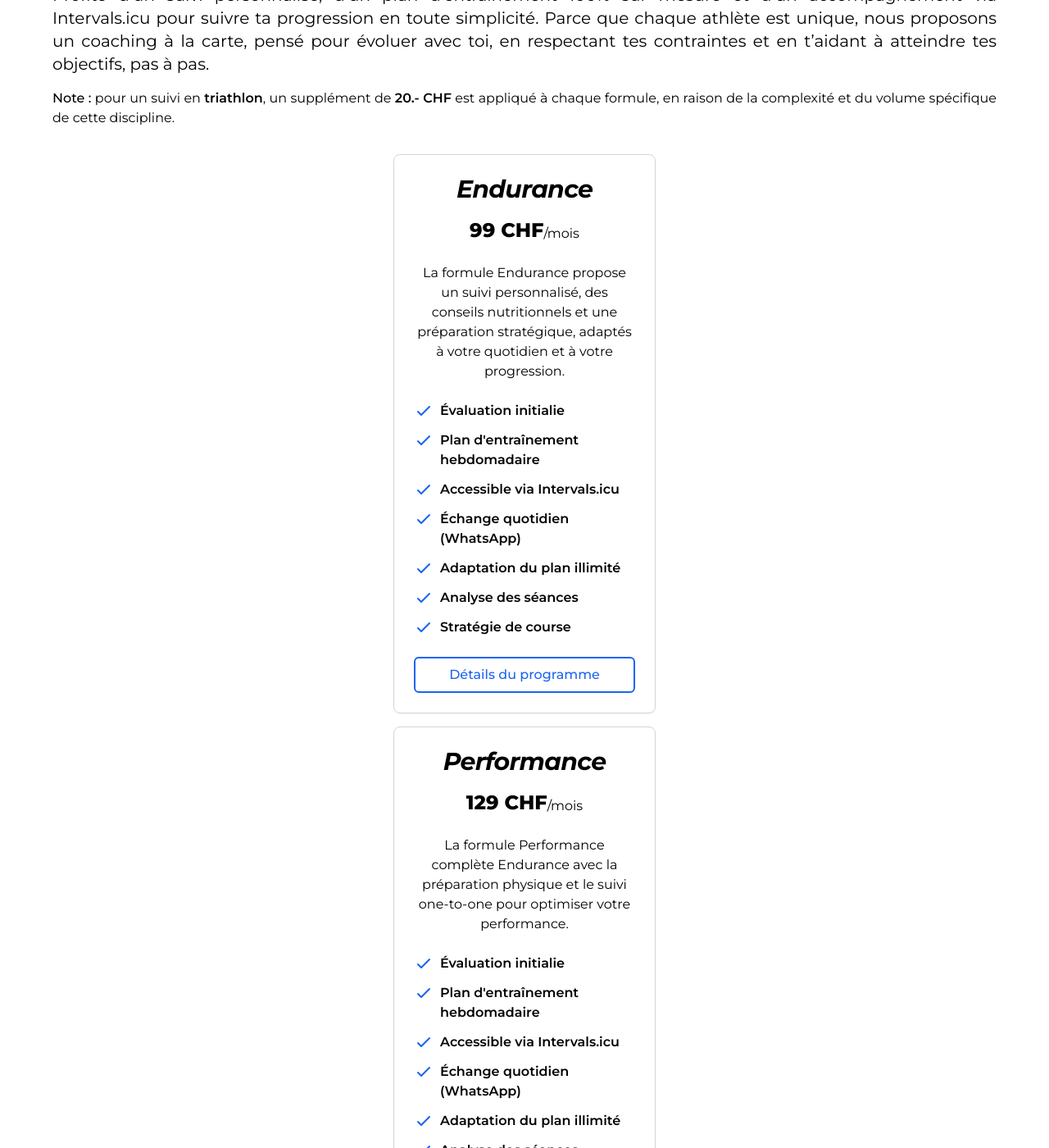
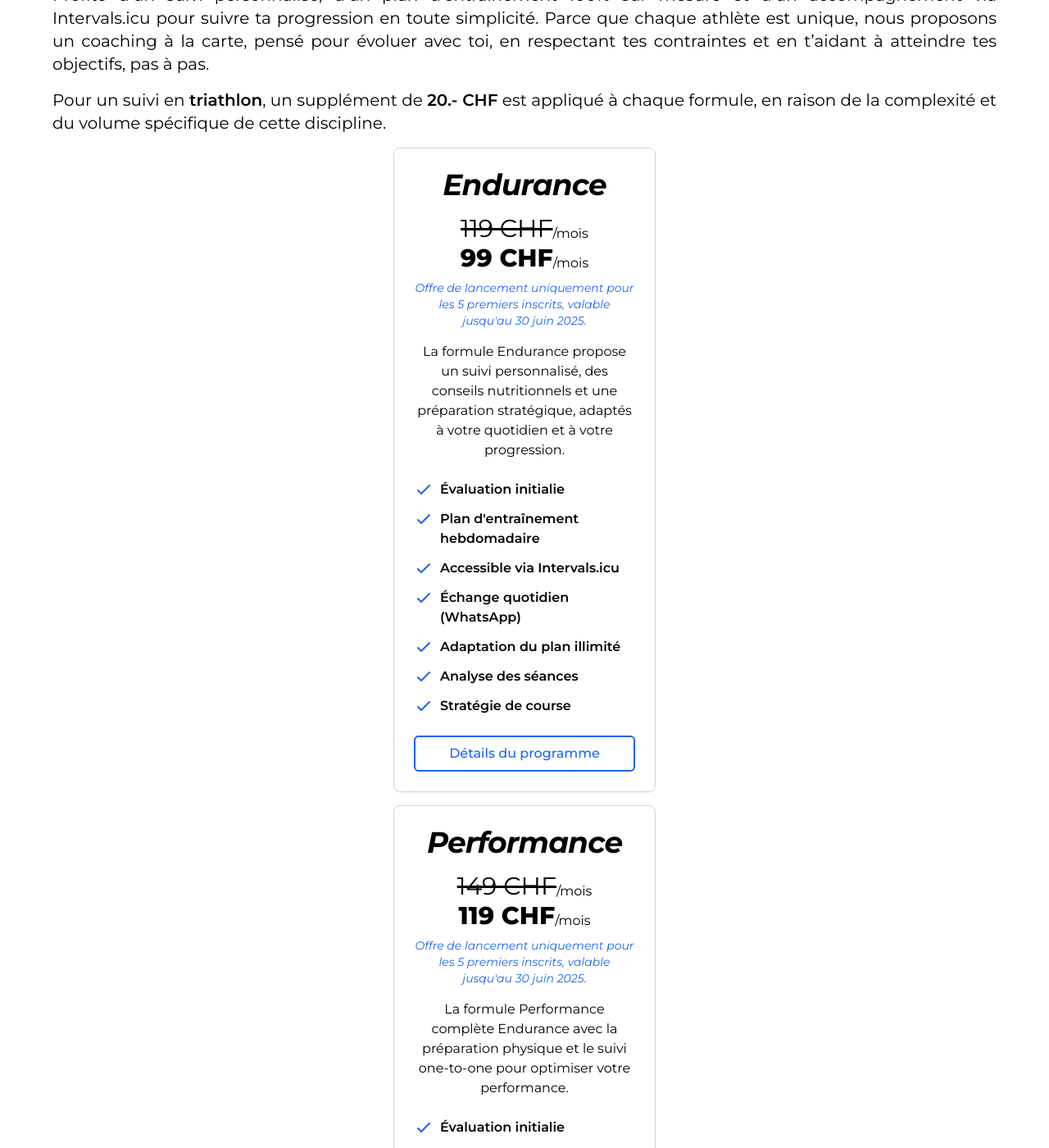
Before and after one commit to dieperid/atelier-endurance, a Jekyll site: the page built from src/pages/coaching.html, in a window 1280 px wide and 1400 px high, scrolled down 1372 px. Shown: the whole window at 82% size. Built offline with Jekyll 4.4.1, drawn with Linux system fonts in a browser that asks for light colours; nearby versions of some CDN libraries; some web fonts are replaced.

Commit message:
style: updated style

```diff
--- a/src/pages/coaching.html
+++ b/src/pages/coaching.html
@@ -6,12 +6,12 @@
 
 <div class="container mx-auto py-4 px-6 sm:px-16">
     <div class="mx-auto max-w-6xl">
-        <div class="flex flex-col justify-center space-y-4 md:space-y-8">
+        <div class="flex flex-col justify-center space-y-4 md:space-y-8 mb-4 md:mb-8">
             <h1 class="italic text-4xl font-semibold tracking-tight md:text-6xl lg:text-7xl xl:text-8xl">
                 Coaching
             </h1>
-            <div class="sm:text-justify">
-                <p class="md:text-lg lg:text-xl">
+            <div class="sm:text-justify md:text-lg lg:text-xl">
+                <p>
                     À l’<span class="font-semibold">Atelier de l’Endurance</span>, l’athlète est au cœur de l’approche.
                     Que tu sois débutant, en quête de progression ou en recherche de performance, notre méthode
                     d’entraînement s’adapte à ton niveau, ton rythme de vie et tes objectifs. Nos formules de coaching
@@ -23,11 +23,10 @@
                     en t’aidant à atteindre tes objectifs, pas à pas.
                 </p>
                 <p class="mt-4">
-                    <span class="font-medium">Note :</span> pour un suivi en <span
-                        class="font-semibold">triathlon</span>,
+                    Pour un suivi en <span class="font-semibold">triathlon</span>,
                     un supplément de <span class="font-semibold">20.- CHF</span> est appliqué à chaque formule, en
                     raison de
-                    la complexité et du volume spécifique de cette discipline.<br><br>
+                    la complexité et du volume spécifique de cette discipline.
                 </p>
             </div>
         </div>
@@ -37,16 +36,23 @@
             <!-- Endurance -->
             <div
                 class="flex flex-col border border-gray-300 shadow-sm rounded-lg p-6 max-w-xs lg:max-w-md mx-auto lg:mx-0">
-                <h2 class="mx-auto italic text-3xl font-bold tracking-tight xl:text-4xl">
+                <h2 class="mx-auto italic text-4xl font-bold tracking-tight">
                     Endurance
                 </h2>
-                <div class="flex items-end justify-center mt-4">
-                    <p class="text-2xl xl:text-4xl font-extrabold">
-                        99 CHF
+                <div class="flex flex-col items-center mt-4">
+                    <div class="flex items-end justify-center">
+                        <p class="text-3xl xl:text-4xl line-through">119 CHF</p>
+                        <p>/mois</p>
+                    </div>
+                    <div class="flex items-end justify-center">
+                        <p class="text-3xl xl:text-4xl font-extrabold">99 CHF</p>
+                        <p>/mois</p>
+                    </div>
+                    <p class="text-sm italic text-blue-600 text-center mt-2">
+                        Offre de lancement uniquement pour les 5 premiers inscrits, valable jusqu'au 30 juin 2025.
                     </p>
-                    <p class="">/mois</p>
                 </div>
-                <div class="space-y-6 my-6">
+                <div class="space-y-6 mt-4 mb-6">
                     <p class="text-md md:text-base text-center xl:text-justify">
                         La formule Endurance propose un suivi personnalisé, des conseils nutritionnels et une
                         préparation stratégique, adaptés à votre quotidien et à votre progression.
@@ -139,16 +145,23 @@
             <!-- Performance -->
             <div
                 class="flex flex-col p-6 border border-gray-300 shadow-sm rounded-lg max-w-xs lg:max-w-md mx-auto lg:mx-0">
-                <h2 class="mx-auto italic text-3xl font-bold tracking-tight xl:text-4xl">
+                <h2 class="mx-auto italic text-4xl font-bold tracking-tight">
                     Performance
                 </h2>
-                <div class="flex items-end justify-center mt-4">
-                    <p class="text-2xl xl:text-4xl font-extrabold">
-                        129 CHF
+                <div class="flex flex-col items-center">
+                    <div class="flex items-end justify-center mt-4">
+                        <p class="text-3xl xl:text-4xl line-through">149 CHF</p>
+                        <p>/mois</p>
+                    </div>
+                    <div class="flex items-end justify-center">
+                        <p class="text-3xl xl:text-4xl font-extrabold">119 CHF</p>
+                        <p>/mois</p>
+                    </div>
+                    <p class="text-sm italic text-blue-600 text-center mt-2">
+                        Offre de lancement uniquement pour les 5 premiers inscrits, valable jusqu'au 30 juin 2025.
                     </p>
-                    <p class="">/mois</p>
                 </div>
-                <div class="space-y-6 my-6">
+                <div class="space-y-6 mt-4 mb-6">
                     <p class="text-md md:text-base text-center xl:text-justify">
                         La formule Performance complète Endurance avec la préparation physique et le suivi one-to-one
                         pour optimiser votre performance.
@@ -252,16 +265,16 @@
             <!-- Plan mensuel -->
             <div
                 class="flex flex-col p-6 border border-gray-300 shadow-sm rounded-lg max-w-xs lg:max-w-md mx-auto lg:mx-0">
-                <h2 class="mx-auto italic text-3xl font-bold tracking-tight xl:text-4xl">
+                <h2 class="mx-auto italic text-4xl font-bold tracking-tight">
                     Plan mensuel
                 </h2>
                 <div class="flex items-end justify-center mt-4">
-                    <p class="text-2xl xl:text-4xl font-extrabold">
-                        59 CHF
+                    <p class="text-3xl xl:text-4xl font-extrabold">
+                        59.- CHF
                     </p>
-                    <p class="">/mois</p>
+                    <p>/mois</p>
                 </div>
-                <div class="space-y-6 my-6">
+                <div class="space-y-6 mt-4 mb-6">
                     <p class="text-md md:text-base text-center xl:text-justify">
                         Le Plan mensuel vous fournit un plan personnalisé après un entretien, sans suivi des données,
                         avec une stratégie ciblée avant la compétition.
@@ -331,12 +344,14 @@
             <ol class="space-y-3 font-medium list-decimal list-inside mt-4 md:mt-6">
                 <li>
                     Choisis la formule d'accompagnement qui te correspond :
-                    <a href="{{'/pages/programs/mensuel.html' | relative_url}}" class="hover:text-blue-600">Plan
+                    <a href="{{'/pages/programs/mensuel.html' | relative_url}}"
+                        class="hover:text-blue-600 hover:underline">Plan
                         Mensuel</a>,
                     <a href="{{'/pages/programs/endurance.html' | relative_url}}"
-                        class="hover:text-blue-600">Endurance</a> ou
+                        class="hover:text-blue-600 hover:underline">Endurance</a>
+                    ou
                     <a href="{{'/pages/programs/performance.html' | relative_url}}"
-                        class="hover:text-blue-600">Performance</a>.
+                        class="hover:text-blue-600 hover:underline">Performance</a>.
                 </li>
                 <li>
                     Remplis le formulaire de demande de coaching avec un maximum d’informations.
@@ -372,26 +387,19 @@
                         <span x-text="open ? '➖' : '➕'"></span>
                     </button>
                     <div x-show="open" class="mt-2 max-w-md md:max-w-lg lg:max-w-4xl xl:max" x-transition>
-                        <ul class="px-4 list-disc list-inside">
-                            <li class="mb-1">Une augmentation de tes performances.</li>
-                            <li class="mb-1">Une diminution significative du risque de blessure.</li>
-                            <li class="mb-1">Une gestion optimisée de tes pics de forme pour exceller au bon moment.
+                        <ul class="px-4 list-disc list-inside space-y-1">
+                            <li>Une augmentation de tes performances.</li>
+                            <li>Une diminution significative du risque de blessure.</li>
+                            <li>Une gestion optimisée de tes pics de forme pour exceller au bon moment.</li>
+                            <li>Un allègement mental en confiant ton entraînement à un expert.</li>
+                            <li>Un plan 100 % personnalisé, adapté à ton profil de coureur et à tes contraintes.</li>
+                            <li>Un coach engagé dans ta progression, te guidant sur quoi faire et éviter.</li>
+                            <li>Un accompagnement sur mesure, tenant compte de ton âge, de ton expérience et de tes
+                                objectifs.</li>
+                            <li>Un coach passionné, partageant tes réussites et tes défis.</li>
+                            <li>Un soutien stratégique pour choisir tes courses et planifier efficacement
+                                tes saisons.
                             </li>
-                            <li class="mb-1">Un allègement mental en confiant ton entraînement à un expert.</li>
-                            <li class="mb-1">Un plan 100 % personnalisé, adapté à ton profil de coureur et à tes
-                                contraintes.</li>
-                            <li class="mb-1">Un coach engagé dans ta progression, te guidant sur quoi faire et
-                                éviter.
-                            </li>
-                            <li class="mb-1">Un accompagnement sur mesure, tenant compte de ton âge, de ton
-                                expérience
-                                et de
-                                tes objectifs.</li>
-                            <li class="mb-1">Un coach passionné, partageant tes réussites et tes défis.</li>
-                            <li class="mb-1">Un soutien stratégique pour choisir tes courses et planifier
-                                efficacement
-                                tes
-                                saisons.</li>
                         </ul>
                     </div>
                 </div>
@@ -404,15 +412,15 @@
                     <div x-show="open" class="mt-2" x-transition>
                         <p class="text-justify">
                             Nos formules <span class="font-semibold">Endurance</span> et <span
-                                class="font-semibold">Performance</span> sont proposées avec un engagement minimum
-                            de 3
-                            mois.
-                            Pour plus de flexibilité, le <span class="font-semibold">Plan mensuel</span> est
-                            disponible
-                            <span class="font-semibold">sans engagement</span>,
-                            vous permettant de tester le coaching pendant un mois et d’arrêter librement si cela ne
-                            vous
-                            convient pas.
+                                class="font-semibold">Performance</span> sont proposées avec un engagement minimum de 3
+                            et 6 mois respectivement. Le <span class="font-semibold">Plan mensuel</span> est disponible
+                            sans engagement, avec une évaluation initiale facturée 50.- CHF.<br><br>
+
+                            Pour toute souscription à la formule <span class="font-semibold">Performance</span> (6 mois
+                            minimum), l’évaluation initiale est incluse. Pour la formule <span
+                                class="font-semibold">Endurance</span>, l’évaluation initiale (valeur 50.- CHF) est
+                            offerte uniquement pour un engagement de 6 mois ou plus. En dessous, elle est facturée
+                            séparément.
                         </p>
                     </div>
                 </div>
@@ -442,22 +447,16 @@
                     </button>
                     <div x-show="open" class="mt-2" x-transition>
                         <p class="text-justify">
-                            Oui, tout à fait&nbsp;! Si tu as opté pour le <span class="font-semibold">Plan
-                                mensuel</span>,
-                            tu peux passer à tout moment vers la formule <span class="font-semibold">Endurance</span> ou
-                            <span class="font-semibold">Performance</span> en écrivant soit par e-mail à <a
-                                href="mailto:contact@atelier-endurance.ch"
-                                class="text-blue-600 font-medium">contact@atelier-endurance.ch</a>, soit directement
-                            à
-                            David
-                            sur WhatsApp.
-                            Si tu es déjà engagé sur une formule <span class="font-semibold">Endurance</span>
-                            ou <span class="font-semibold">Performance</span>, tu pourras changer de formule une
-                            fois la
-                            période d’engagement terminée.
-                            Tu peux également décider d’arrêter ton abonnement à la fin de ton mois en cours, selon
-                            les
-                            conditions de ta formule.
+                            Oui, tout à fait ! Si tu as opté pour le <span class="font-semibold">Plan
+                                mensuel</span>, tu peux passer à tout moment vers la formule <span
+                                class="font-semibold">Endurance</span> ou <span class="font-semibold">Performance</span>
+                            en écrivant soit par e-mail à <a href="mailto:contact@atelier-endurance.ch"
+                                class="text-blue-600 font-medium">contact@atelier-endurance.ch</a>, soit directement à
+                            David sur WhatsApp. Si tu es déjà engagé sur une formule <span
+                                class="font-semibold">Endurance</span> ou <span
+                                class="font-semibold">Performance</span>, tu pourras changer de formule une fois la
+                            période d’engagement terminée. Tu peux également décider d’arrêter ton abonnement à la fin
+                            de ton mois en cours, selon les conditions de ta formule.
                         </p>
                     </div>
                 </div>
```
Also changed, not shown: other parts of src/pages/coaching.html (+4 -7 lines).
